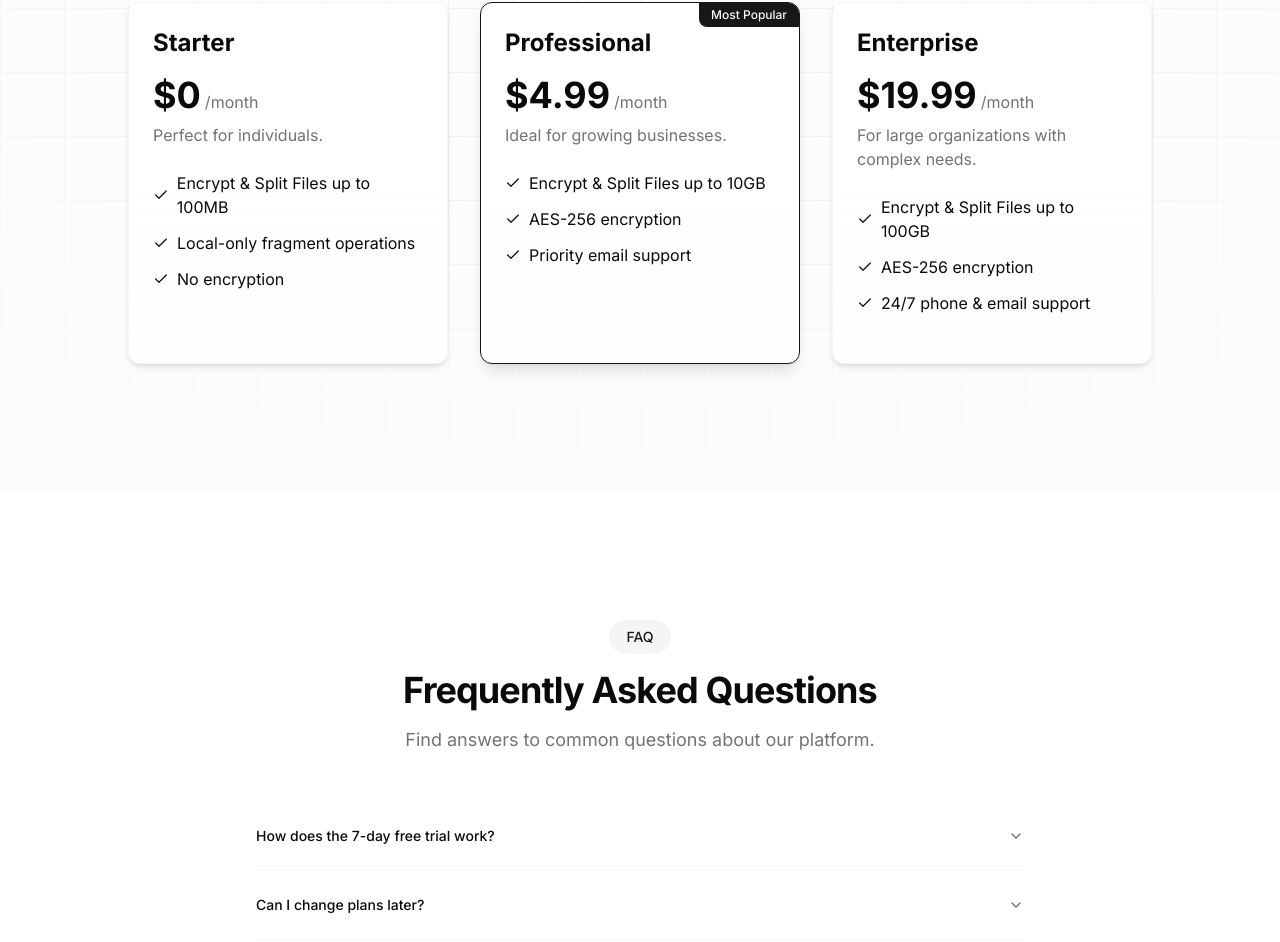
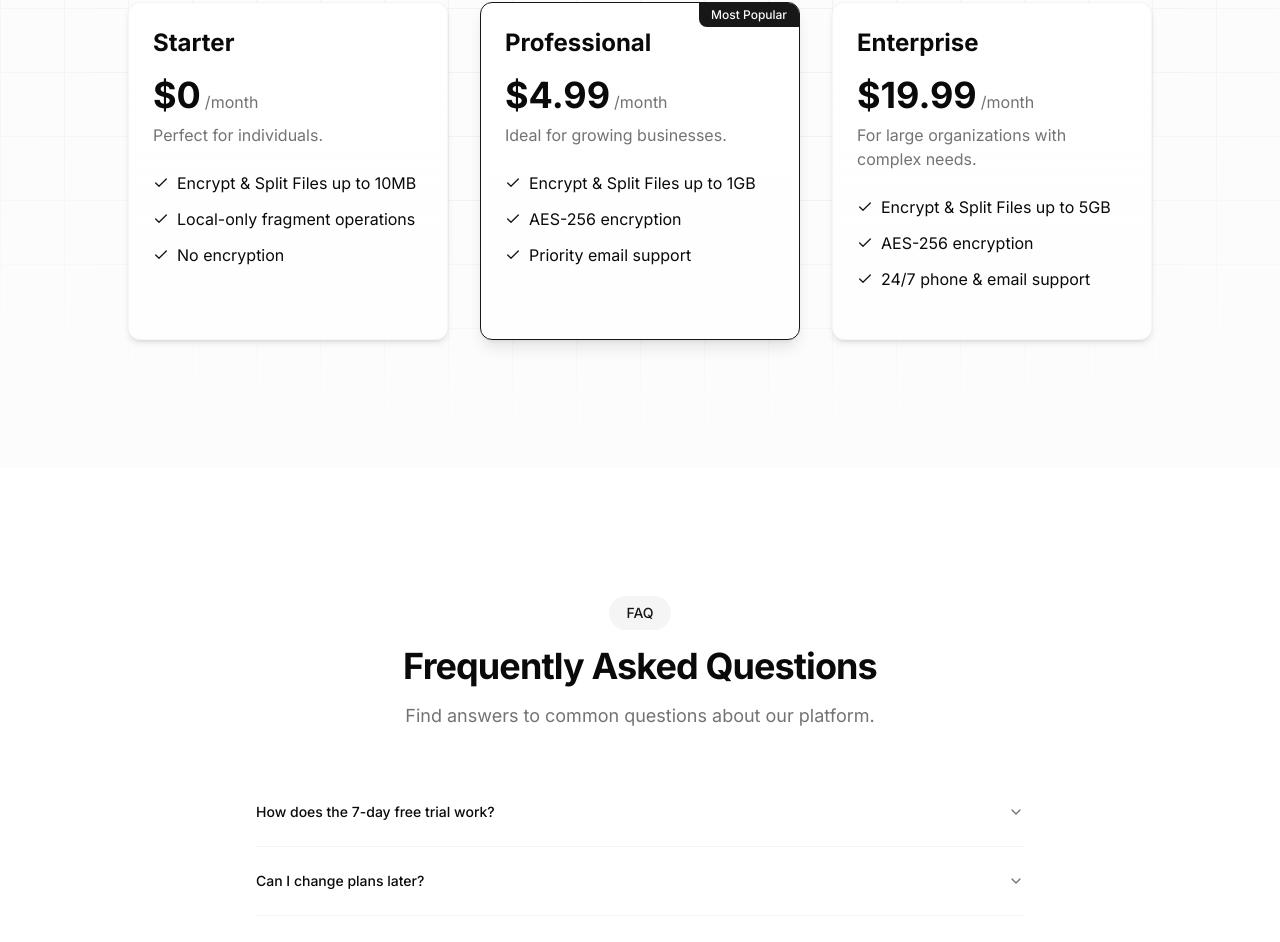
Before and after one commit to haziquecodes/trustshield, a Next.js app: page / in a window 1280 px wide. Shown: the part 4881-5823 px from the top of the page. Built offline with nearby package versions, Linux system fonts and the light colour scheme.

Commit message:
Changed storage options

```diff
--- a/app/page.tsx
+++ b/app/page.tsx
@@ -515,14 +515,14 @@ Protect your data, simplify collaboration, and stay in control—so you can focu
                         name: "Starter",
                         price: "$0",
                         description: "Perfect for individuals.",
-                        features: ["Encrypt & Split Files up to 100MB", "Local-only fragment operations", "No encryption"],
+                        features: ["Encrypt & Split Files up to 10MB", "Local-only fragment operations", "No encryption"],
                       },
                       {
                         name: "Professional",
                         price: "$4.99",
                         description: "Ideal for growing businesses.",
                         features: [
-                          "Encrypt & Split Files up to 10GB",
+                          "Encrypt & Split Files up to 1GB",
                           "AES-256 encryption",
                           "Priority email support",,
                         ],
@@ -533,7 +533,7 @@ Protect your data, simplify collaboration, and stay in control—so you can focu
                         price: "$19.99",
                         description: "For large organizations with complex needs.",
                         features: [
-                          "Encrypt & Split Files up to 100GB",
+                          "Encrypt & Split Files up to 5GB",
                           "AES-256 encryption",
                           "24/7 phone & email support",
                         ],
@@ -583,14 +583,14 @@ Protect your data, simplify collaboration, and stay in control—so you can focu
                         name: "Starter",
                         price: "$0",
                         description: "Perfect for individuals.",
-                        features: ["Encrypt & Split Files up to 100MB", "Local-only fragment operations", "No encryption"],
+                        features: ["Encrypt & Split Files up to 10MB", "Local-only fragment operations", "No encryption"],
                       },
                       {
                         name: "Professional",
                         price: "$3.99",
                         description: "Ideal for growing businesses.",
                         features: [
-                          "Encrypt & Split Files up to 10GB",
+                          "Encrypt & Split Files up to 1GB",
                           "AES-256 encryption",
                           "Priority email support",,
                         ],
@@ -601,7 +601,7 @@ Protect your data, simplify collaboration, and stay in control—so you can focu
                         price: "$15.99",
                         description: "For large organizations with complex needs.",
                         features: [
-                          "Encrypt & Split Files up to 100GB",
+                          "Encrypt & Split Files up to 5GB",
                           "AES-256 encryption",
                           "24/7 phone & email support",
                         ],
```
